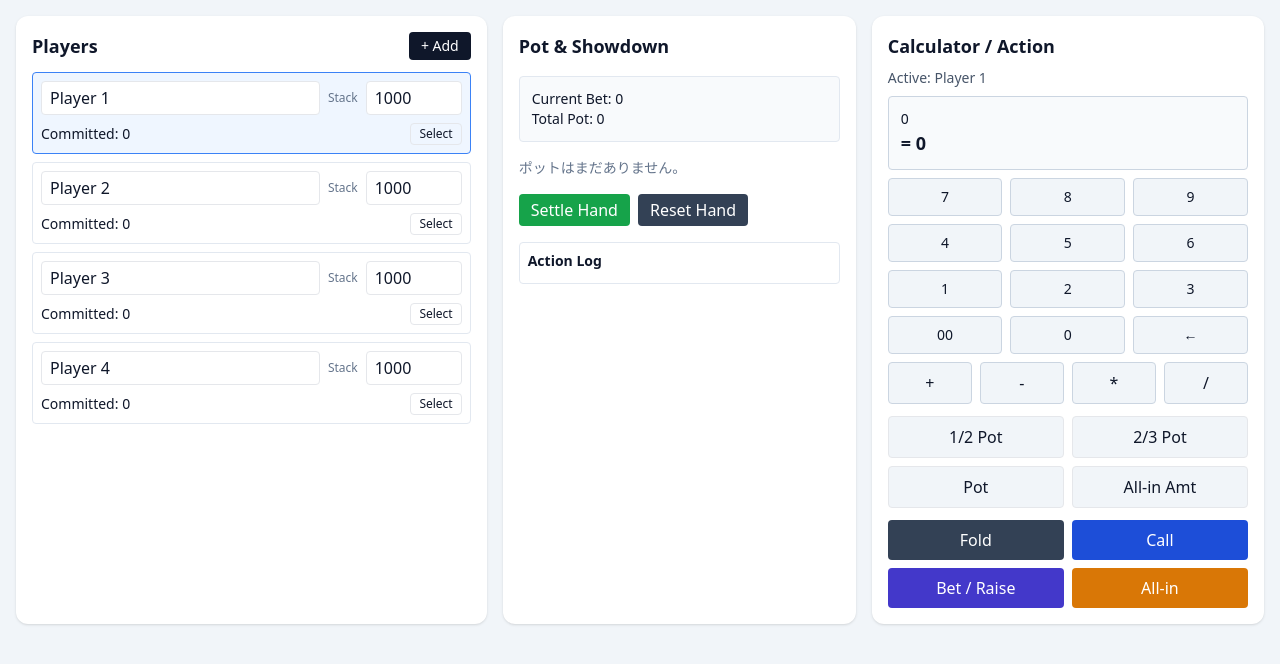
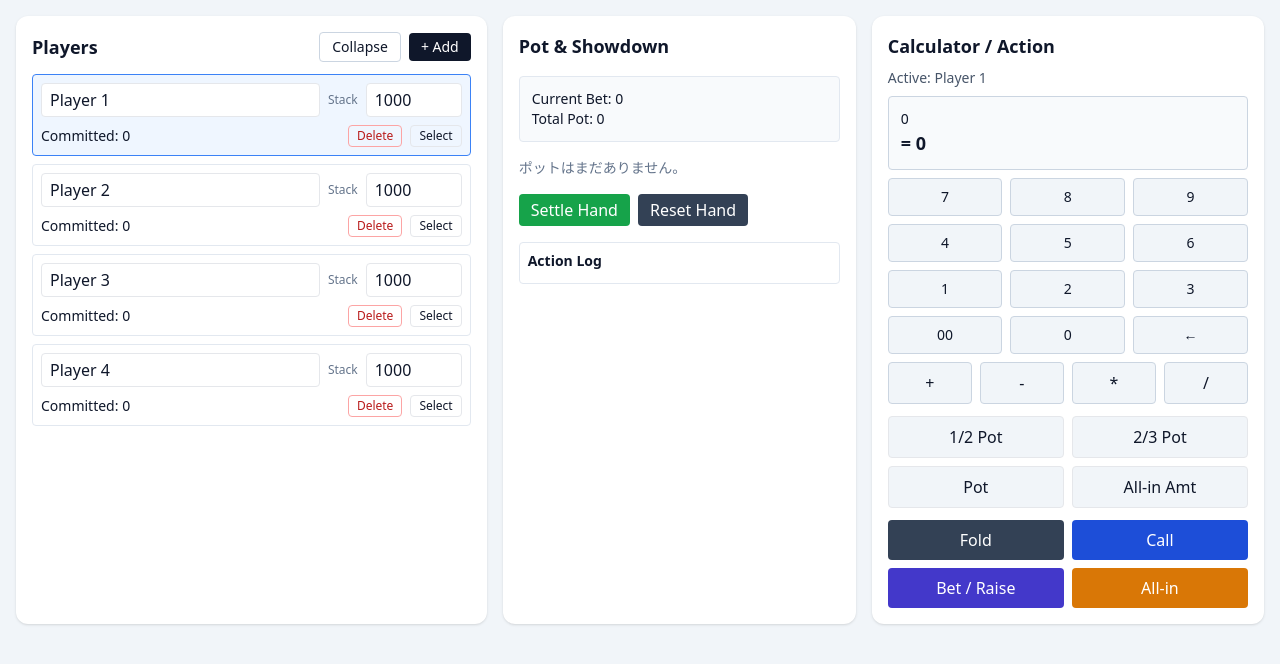
Before and after one commit to sak-id/poker-calculator, a React (Vite) app: page / in a window 1280 px wide. Shown: the top 664 px of the page. Built offline with nearby package versions, Linux system fonts and the light colour scheme.

Commit message:
Add deployed URL and improve player panel controls

```diff
--- a/src/App.tsx
+++ b/src/App.tsx
@@ -152,6 +152,7 @@ const nextActiveIdFrom = (players: Player[], fromId: string) => {
 function App() {
   const [players, setPlayers] = useState<Player[]>(initialPlayers);
   const [activePlayerId, setActivePlayerId] = useState<string>(initialPlayers[0].id);
+  const [isPlayersCollapsed, setIsPlayersCollapsed] = useState(false);
   const [calcInput, setCalcInput] = useState('');
   const [logs, setLogs] = useState<string[]>([]);
   const [winners, setWinners] = useState<WinnerMap>({});
@@ -310,16 +311,42 @@ function App() {
     ]);
   };
 
+  const removePlayer = (id: string) => {
+    setPlayers((prev) => {
+      if (prev.length <= 1) return prev;
+      const next = prev.filter((p) => p.id !== id);
+      setWinners((winnerMap) =>
+        Object.fromEntries(
+          Object.entries(winnerMap).map(([potId, winnerIds]) => [potId, winnerIds.filter((winnerId) => winnerId !== id)]),
+        ),
+      );
+
+      if (activePlayerId === id && next.length > 0) {
+        setActivePlayerId(next[0].id);
+      }
+      return next;
+    });
+  };
+
   return (
     <main className="min-h-screen bg-slate-100 p-4 text-slate-900">
       <div className="mx-auto grid max-w-7xl gap-4 lg:grid-cols-[1.2fr_0.9fr_1fr]">
         <section className="rounded-xl bg-white p-4 shadow">
           <div className="mb-3 flex items-center justify-between">
             <h2 className="text-lg font-semibold">Players</h2>
+            <div className="flex items-center gap-2">
+              <button
+                className="rounded border border-slate-300 px-3 py-1 text-sm"
+                onClick={() => setIsPlayersCollapsed((prev) => !prev)}
+              >
+                {isPlayersCollapsed ? 'Expand' : 'Collapse'}
+              </button>
               <button className="rounded bg-slate-900 px-3 py-1 text-sm text-white" onClick={addPlayer}>
                 + Add
               </button>
             </div>
+          </div>
+          {!isPlayersCollapsed && (
             <div className="space-y-2">
               {players.map((p) => {
                 const active = p.id === activePlayerId;
@@ -352,9 +379,13 @@ function App() {
                       {p.folded && <span className="rounded bg-slate-200 px-2 py-0.5">Fold</span>}
                       {p.allIn && <span className="rounded bg-amber-200 px-2 py-0.5">All-in</span>}
                       <button
-                      onClick={() => setActivePlayerId(p.id)}
-                      className="ml-auto rounded border px-2 py-0.5 text-xs"
+                        onClick={() => removePlayer(p.id)}
+                        disabled={players.length <= 1}
+                        className="ml-auto rounded border border-red-300 px-2 py-0.5 text-xs text-red-700 disabled:cursor-not-allowed disabled:opacity-40"
                       >
+                        Delete
+                      </button>
+                      <button onClick={() => setActivePlayerId(p.id)} className="rounded border px-2 py-0.5 text-xs">
                         Select
                       </button>
                     </div>
@@ -362,6 +393,7 @@ function App() {
                 );
               })}
             </div>
+          )}
         </section>
 
         <section className="space-y-4 rounded-xl bg-white p-4 shadow">
```
Also changed, not shown: 1 other file (tests, documents, lock files or other folders). Lines whose indentation alone changed are shown as unchanged.
